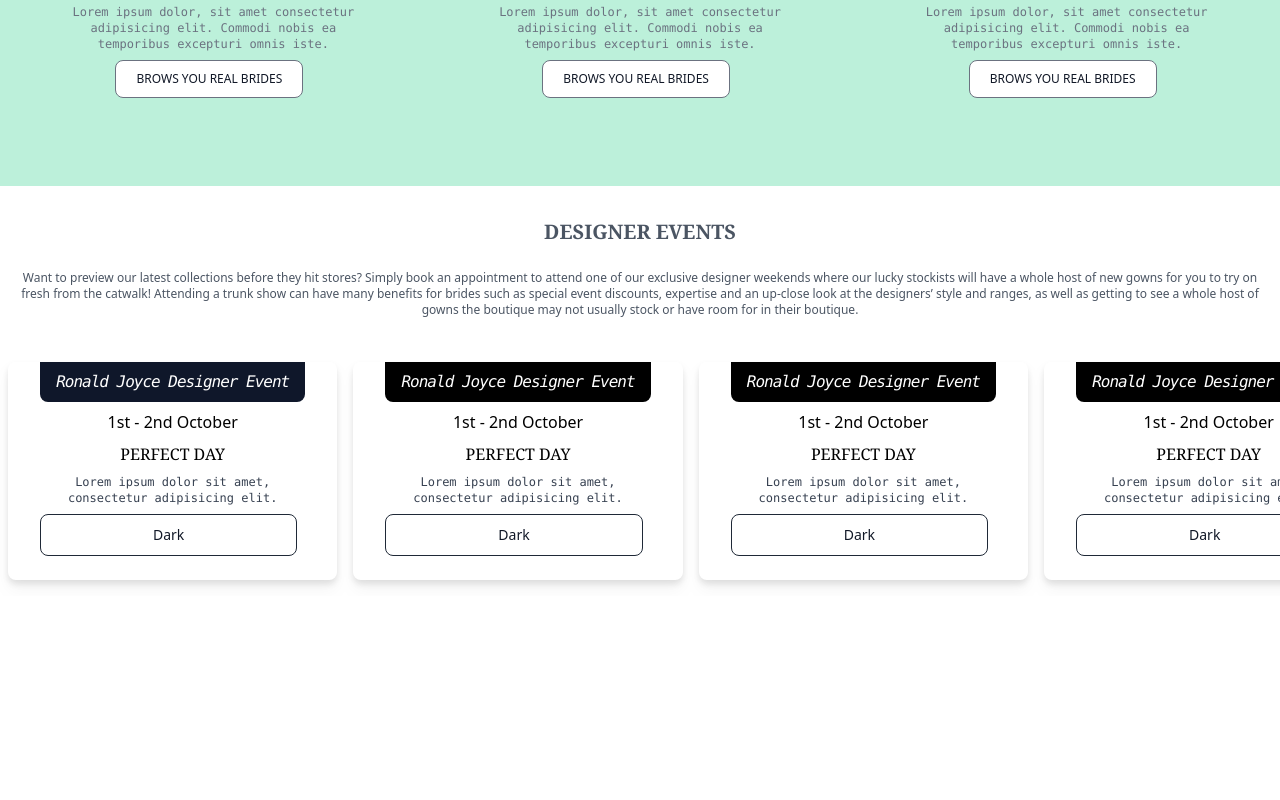
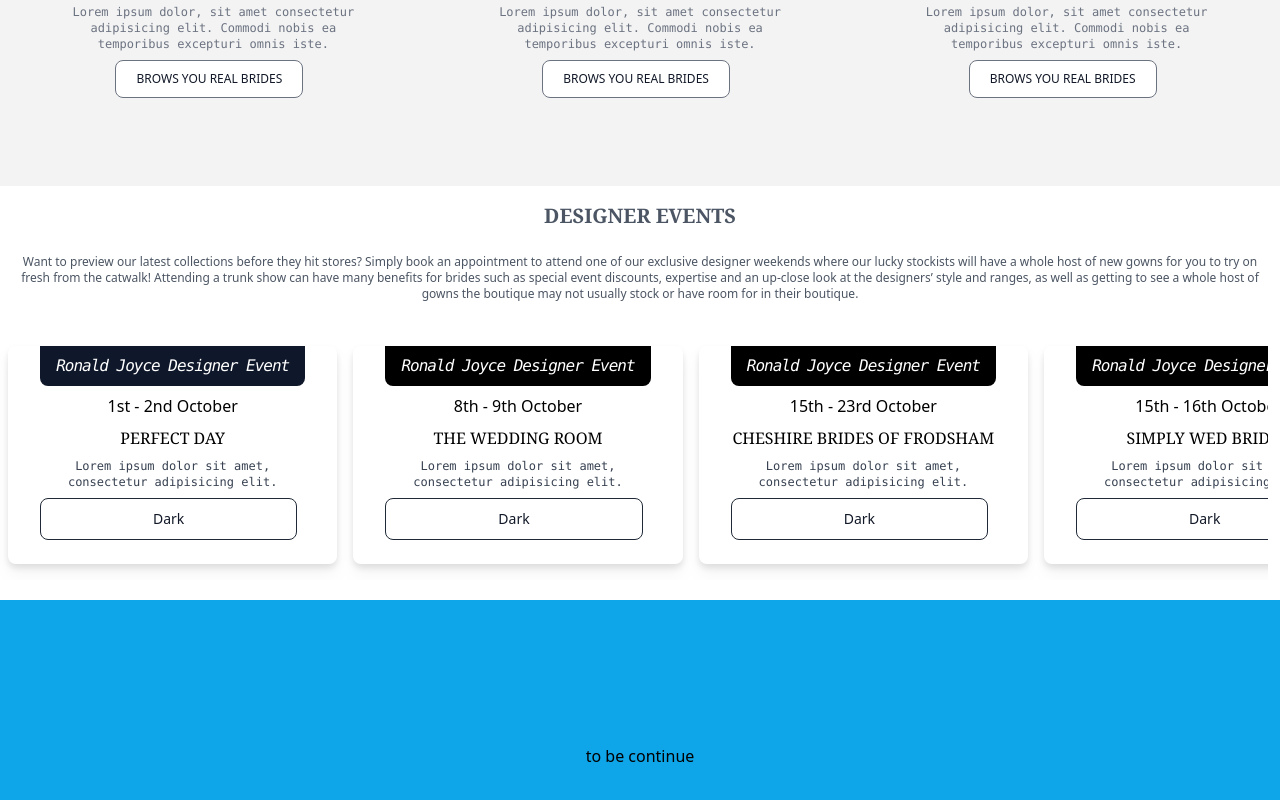
Before and after one commit to egafrandika/vue-tailwind, a Vue app: page / in a window 1280 px wide. Shown: the part 2005-2805 px from the top of the page. Before the commit the page ends 2637 px from the top, so only its background shows below. Built offline with nearby package versions, Linux system fonts and the light colour scheme.

Commit message:
Add Co-Design

```diff
--- a/src/components/Co-Card.vue
+++ b/src/components/Co-Card.vue
@@ -1,5 +1,5 @@
 <template>
-    <div class="w-full py-8 bg-white">
+    <div class="w-full py-4 bg-white">
       <div class="mx-5">
         <div class="2xs:text-center items-center">
           <h1 class="font-bold text-xl font-serif text-gray-600">DESIGNER EVENTS</h1>
@@ -8,7 +8,7 @@
       </div>
       <div>
         <div class="w-full py-1 bg-white 2xs:gap-y-2 2xs:gap-x-4">
-          <div class="flex scroll-mx-0 overflow-auto touch-auto scroll-pl-6 snap-x">
+          <div class="mr-3 flex scroll-mx-0 overflow-auto touch-auto scroll-pl-6 snap-x">
 
             <div class="2xs:mx-2 drop-shadow-lg py-4">
               <div class="py-4 px-8 rounded-lg text-center bg-white snap-start">
@@ -27,8 +27,8 @@
                 <div class="bg-black w-full rounded-b-lg">
                   <h1 class=" text-white italic font-mono -tracking-[1px] rounded-t-lg -mt-4 py-2">Ronald Joyce Designer Event</h1>
                 </div>
-                <h2 class="py-2 font-sans">1st - 2nd October</h2>
-                <span class="font-serif">PERFECT DAY</span>
+                <h2 class="py-2 font-sans">8th - 9th October</h2>
+                <span class="font-serif">THE WEDDING ROOM</span>
                 <p class="py-2 font-thin text-xs text-gray-700 mx-2 font-mono">Lorem ipsum dolor sit amet, consectetur adipisicing elit.</p>
                 <button type="button" class="text-gray-900 hover:text-white border border-gray-800 hover:bg-gray-900 focus:outline-none font-medium rounded-lg text-sm px-28 py-2.5 text-center mr-2 mb-2 dark:border-gray-600 dark:text-gray-400 dark:hover:text-white dark:hover:bg-gray-600 dark:focus:ring-gray-800">Dark</button>
               </div>
@@ -39,8 +39,8 @@
                 <div class="bg-black w-full rounded-b-lg">
                   <h1 class=" text-white italic font-mono -tracking-[1px] rounded-t-lg -mt-4 py-2">Ronald Joyce Designer Event</h1>
                 </div>
-                <h2 class="py-2 font-sans">1st - 2nd October</h2>
-                <span class="font-serif">PERFECT DAY</span>
+                <h2 class="py-2 font-sans">15th - 23rd October</h2>
+                <span class="font-serif">CHESHIRE BRIDES OF FRODSHAM</span>
                 <p class="py-2 font-thin text-xs text-gray-700 mx-2 font-mono">Lorem ipsum dolor sit amet, consectetur adipisicing elit.</p>
                 <button type="button" class="text-gray-900 hover:text-white border border-gray-800 hover:bg-gray-900 focus:outline-none font-medium rounded-lg text-sm px-28 py-2.5 text-center mr-2 mb-2 dark:border-gray-600 dark:text-gray-400 dark:hover:text-white dark:hover:bg-gray-600 dark:focus:ring-gray-800">Dark</button>
               </div>
@@ -51,8 +51,8 @@
                 <div class="bg-black w-full rounded-b-lg">
                   <h1 class=" text-white italic font-mono -tracking-[1px] rounded-t-lg -mt-4 py-2">Ronald Joyce Designer Event</h1>
                 </div>
-                <h2 class="py-2 font-sans">1st - 2nd October</h2>
-                <span class="font-serif">PERFECT DAY</span>
+                <h2 class="py-2 font-sans">15th - 16th October</h2>
+                <span class="font-serif">SIMPLY WED BRIDAL</span>
                 <p class="py-2 font-thin text-xs text-gray-700 mx-2 font-mono">Lorem ipsum dolor sit amet, consectetur adipisicing elit.</p>
                 <button type="button" class="text-gray-900 hover:text-white border border-gray-800 hover:bg-gray-900 focus:outline-none font-medium rounded-lg text-sm px-28 py-2.5 text-center mr-2 mb-2 dark:border-gray-600 dark:text-gray-400 dark:hover:text-white dark:hover:bg-gray-600 dark:focus:ring-gray-800">Dark</button>
               </div>
--- /dev/null
+++ b/src/components/Co-Design.vue
@@ -0,0 +1,17 @@
+<template>
+  <div class="py-36 w-full bg-sky-500">
+    <div class="text-center">
+      <h1>to be continue</h1>
+    </div>
+  </div>
+</template>
+
+<script>
+export default {
+
+}
+</script>
+
+<style>
+
+</style>
--- a/src/components/Co-Event.vue
+++ b/src/components/Co-Event.vue
@@ -1,5 +1,5 @@
 <template>
-  <div class="md:py-20 md:my-auto 2xs:py-6 bg-green-200 md:flex 2xs:flex-wrap my-auto">
+  <div class="md:py-20 md:my-auto 2xs:py-6 bg-[#f3f3f3] md:flex 2xs:flex-wrap my-auto">
     <div class="text-center md:flex mx-auto">
       <div>
         <h1 class="py-2 text-2xl font-serif 2xs:text-xl">REAL BRIDES</h1>
--- a/src/views/HomeView.vue
+++ b/src/views/HomeView.vue
@@ -2,6 +2,7 @@
 import CoBody from "../components/Co-Body.vue";
 import CoEvent from "../components/Co-Event.vue";
 import CoCard from "../components/Co-Card.vue";
+import CoDesign from "../components/Co-Design.vue";
 </script>
 
 <template>
@@ -9,5 +10,6 @@
   <CoBody />
   <CoEvent />
   <CoCard />
+  <CoDesign />
 </div>
 </template>
```
